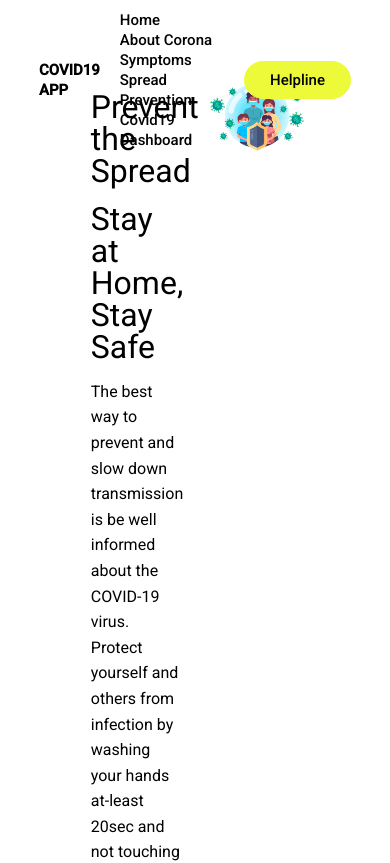
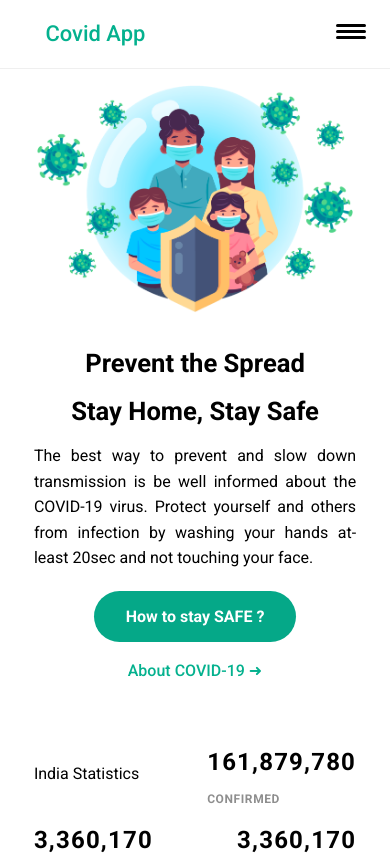
Before and after one commit to rahul2810/covid19app, an Angular app: page / in a window 390 px wide. Shown: the top 863 px of the page. Built offline with nearby package versions, Linux system fonts and the light colour scheme.

Commit message:
Progressing on site responsiveness
Navigation bar updated
Navigation bar - responsive
1st block on home is responsive

```diff
--- a/src/app/aboutcovid19/aboutcovid19.component.css
+++ b/src/app/aboutcovid19/aboutcovid19.component.css
@@ -40,20 +40,7 @@ grid-auto-rows: auto;
 section > div:nth-child(3){
 grid-column: span 2;
 }
-button{
-    padding: 1rem 2rem;
-    font-weight: bold;
-    background-color: rgba(4, 178, 217, 1);
-    color: white;
-    border: none;
-    border-radius: 3rem;
-    cursor: pointer;
-    transition: all 0.8s ease 0s;
-}
-button:hover{
-    background-color: rgba(4, 116, 141, 1);
 
-}
 img {
     background-color: #fff;
     max-width:60%;
--- a/src/app/home/home.component.css
+++ b/src/app/home/home.component.css
@@ -13,7 +13,7 @@ section > div {
     /* background-color:rgb(229, 217, 243); */
 }
 
-.block1{
+.block{
     padding: 10%;
     display: flex;
     flex-direction: column;
@@ -21,29 +21,21 @@ section > div {
     justify-content: center;
 }
 
-.block1 > h1,h2{
+.block > h1,h2{
     font-size: 2rem;
 }
 
-
+.block-innerspan {
+    display: flex;
+    justify-content: space-between;
+    align-items: center;
+    width: 350px;
+}
 
 section > div:nth-child(3){
 grid-column: span 2;
 }
-button{
-    padding: 1rem 2rem;
-    font-weight: bold;
-    background-color: rgba(4, 178, 217, 1);
-    color: white;
-    border: none;
-    border-radius: 3rem;
-    cursor: pointer;
-    transition: all 0.8s ease 0s;
-}
-button:hover{
-    background-color: rgba(4, 116, 141, 1);
 
-}
 img {
     max-width: 100%;
     height: auto;
@@ -71,3 +63,46 @@ img {
     font-size: 0.75rem;
     font-weight: 700;
 }
+
+/* Media Queries for Mobile */
+@media (max-width: 600px){
+section{
+    margin-top:15%;
+    padding: 1rem;
+    display: flex;
+    flex-direction: column;
+    justify-content: space-between;
+
+}
+.block{
+    padding: 5%;
+    display: flex;
+    flex-direction: column;
+    align-items: center;
+    justify-content: center;
+}
+.block > h1,h2{
+    font-size: 1.6rem;
+    font-weight: bold;
+
+}
+button{
+    font-size: 1rem;
+
+}
+.block-innerspan {
+    display: flex;
+    flex-direction: column;
+    justify-content: space-between;
+    align-items: center;
+}
+.block-innerspan > * {
+    margin:0.5rem;
+}
+.home_img{
+order: -1;
+}
+p{
+    text-align: justify;
+}
+}
--- a/src/app/home/home.component.html
+++ b/src/app/home/home.component.html
@@ -1,14 +1,17 @@
 <section>
-<div class="block1">
+<div class="block">
 
     <h1>Prevent the Spread</h1>
-    <h1>Stay at Home, Stay Safe</h1>
+    <h1>Stay Home, Stay Safe</h1>
     <p> The best way to prevent and slow down transmission
         is be well informed about the COVID-19 virus.
         Protect yourself and others from infection by washing your hands at-least
          20sec and not touching your face.</p>
-         <span class="mt"><a routerLink="/protect"><button>How to stay SAFE ? 🛡️</button></a>
-         <a routerLink="/about" class="ml" >About COVID-19 &#10140;</a></span>
+         <div class="block-innerspan">
+            <div><a routerLink="/protect"><button>How to stay SAFE ?</button></a></div>
+            <div><a routerLink="/about" >About COVID-19 &#10140;</a></div>
+         </div>
+
 </div>
 
 <div class="home_img">
--- a/src/app/navbar/navbar.component.css
+++ b/src/app/navbar/navbar.component.css
@@ -1,61 +1,122 @@
 
 
-li, a, button {
-
-font-weight: 500;
-font-size: 0.9375rem;
-color: black;
-text-decoration: none;
-list-style: none; /* Remove bullets */
-}
-.sticky {
-    background-color: aquamarine;
-    box-shadow: 0 3px 12px 0 rgba(0,0,0,.08);
-    transition: all 0.3s ease 0.1s;
-}
-header {
+.navbar{
     position: fixed;
     top: 0;
-    width: 100%;
+    width:100%;
     display: flex;
     justify-content: space-between;
-    align-items:center;
-    flex-direction: row;
-    /* background-color: aquamarine; */
-    list-style-type: none; /* Remove bullets */
-    padding: 10px 10%;
-    background-size: cover;
+    align-items: center;
+    background-color: #fff;
+    color: #000;
+    padding-top:0.2%;
+    padding-bottom:0.2%;
+    border-bottom: 1px solid rgba(190,190,190,.25);
+
+}
+.brand-title {
+    color: #04b18e;
+    font-size:2.6vh;
+    font-weight: 500;
+    margin: 1rem;
+    margin-left:10%;
+}
+.navbar-links ul {
+    margin: 0;
+    padding: 0;
+    display: flex;
+}
+.navbar-links li{
+    list-style: none;
+    padding: 1rem;
+}
+.navbar-links li a {
+    text-decoration: none;
+    color: rgb(129, 127, 127);
+    font-weight: 500;
+    font-size: 1.5vh;
+    line-height: 2.4rem;
+    display: block;
+    text-align: center;
+}
+.navbar-links li a:hover{
+    color:#000;
+  border-bottom: #04b18e solid 2px;
 
 
-    }
-.logo{
-    cursor: pointer;
-    font-weight: Bold;
 }
-.nav_links li {
-    display: inline-block;
-    padding: 0px 20px;
+
+.router-link-active {
+
+color: #04b18e !important;
+border-bottom: #04b18e solid 2px;
 }
-.nav_links li a {
-    transition: all 0.3s ease 0s;
-}
-.nav_links li a:hover {
-color: #0088a9;
-}
-.router-link-active{
-    color: #0088a9;
-    font-weight: bold;
-}
+
 button{
-    padding: 9px 25px;
+    color: #000;
+    margin: 1rem;
+    padding: 0.6rem 2rem;
     background-color: rgb(237, 250, 58, 1);
-    border: none;
-    border-radius: 50px;
-    cursor: pointer;
-    transition: all 0.3s ease 0s;
     border: 1px solid rgba(237, 250, 58, 1);
 }
 button:hover{
     background-color: rgba(237, 250, 58,0.8);
     border: 1px solid rgba(9, 95, 95, 0.5);
 }
+
+/* Navbar responsive CSS */
+.toggle-button {
+    position:absolute;
+    top: 1.5rem;
+    right: 1.5rem;
+    display: none;
+    flex-direction: column;
+    justify-content: space-between;
+    width: 30px;
+    height: 15px;
+}
+.toggle-button .bar {
+height: 3px;
+width: 100%;
+background-color: #000;
+border-radius: 1rem;
+}
+@media (max-width: 600px)
+{
+    .toggle-button{
+        display: flex;
+    }
+    .navbar-links{
+        display: none;
+        width: 100%;
+    }
+    .help{
+        margin: 0 auto;
+    }
+    .navbar{
+        flex-direction: column;
+        align-items: flex-start;
+        padding: 0.5rem;
+
+
+    }
+    .navbar-links ul {
+        flex-direction: column;
+        width: 100%;
+    }
+    .navbar-links li {
+        text-align: center;
+        padding: 0;
+    }
+    .navbar-links li a {
+        padding: 0.5rem 1rem;
+        font-size: 1rem;
+
+    }
+    .navbar-links.active{
+        display: flex;
+    }
+    button{
+        font-size: 1rem;
+    }
+    }
--- a/src/app/navbar/navbar.component.html
+++ b/src/app/navbar/navbar.component.html
@@ -1,14 +1,20 @@
-<header id="navbar"  #stickyMenu>
-    <li class="logo">COVID19 APP</li>
-    <nav>
-        <ul class="nav_links">
-    <li><a routerLink="/home" routerLinkActive="router-link-active">Home</a></li>
-    <li><a routerLink="/about" routerLinkActive="router-link-active">About Corona</a></li>
-    <li><a routerLink="/symptoms" routerLinkActive="router-link-active">Symptoms</a></li>
-    <li><a routerLink="/spread" routerLinkActive="router-link-active">Spread</a></li>
-    <li><a routerLink="/protect" routerLinkActive="router-link-active">Prevention</a></li>
-    <li><a routerLink="/covidash" routerLinkActive="router-link-active">Covid19 Dashboard</a></li>
-        </ul>
+    <nav class="navbar">
+        <div class="brand-title">Covid App</div>
+        <a  class="toggle-button" (click)="toggleNav();">
+            <span class="bar"></span>
+            <span class="bar"></span>
+            <span class="bar"></span>
+        </a>
+        <div class="navbar-links" [class.active]="active">
+            <ul>
+                <li><a routerLink="/home" routerLinkActive="router-link-active" (click)="toggleNav();">Home</a></li>
+                <li><a routerLink="/about" routerLinkActive="router-link-active" (click)="toggleNav();">About Corona</a></li>
+                <li><a routerLink="/symptoms" routerLinkActive="router-link-active" (click)="toggleNav();">Symptoms</a></li>
+                <li><a routerLink="/spread" routerLinkActive="router-link-active" (click)="toggleNav();">Spread</a></li>
+                <li><a routerLink="/protect" routerLinkActive="router-link-active" (click)="toggleNav();">Prevention</a></li>
+                <li><a routerLink="/covidash" routerLinkActive="router-link-active" (click)="toggleNav();">Covid19 Dashboard</a></li>
+                <a class="help"><button (click)="openDialog()">Helpline</button></a>
+            </ul>
+        </div>
+
     </nav>
-<a class="help"><button (click)="openDialog()">Helpline</button></a>
-</header>
--- a/src/app/navbar/navbar.component.ts
+++ b/src/app/navbar/navbar.component.ts
@@ -18,18 +18,14 @@ export class NavbarComponent implements OnInit {
     dialogConfig.width = "100%";
     this.dialogRef.open(HelplineComponent,dialogConfig);
   }
-
-
-
-  @HostListener('window:scroll', ['$event'])
-  onWindowScroll(e) {
-     if (window.pageYOffset > 60) {
-       let element = document.getElementById('navbar');
-       element.classList.add('sticky');
-     } else {
-      let element = document.getElementById('navbar');
-        element.classList.remove('sticky');
+ active: boolean = false;
+  toggleNav(){
+    if(!this.active)
+     { this.active = true;}
+     else{
+       this.active = false;
      }
   }
 
+
 }
--- a/src/app/protect/protect.component.css
+++ b/src/app/protect/protect.component.css
@@ -57,20 +57,7 @@ section > *:nth-child(3) /*Future Note: As the second element will be the descri
 section > div:nth-child(3){
 grid-column: span 2;
 }
-button{
-    padding: 1rem 2rem;
-    font-weight: bold;
-    background-color: rgba(4, 178, 217, 1);
-    color: white;
-    border: none;
-    border-radius: 3rem;
-    cursor: pointer;
-    transition: all 0.8s ease 0s;
-}
-button:hover{
-    background-color: rgba(4, 116, 141, 1);
 
-}
 img {
     background-color: #fff;
     max-width: 40%;
--- a/src/app/spread/spread.component.css
+++ b/src/app/spread/spread.component.css
@@ -55,20 +55,7 @@ section > *:nth-child(2) /*Future Note: As the second element will be the descri
 section > div:nth-child(3){
 grid-column: span 2;
 }
-button{
-    padding: 1rem 2rem;
-    font-weight: bold;
-    background-color: rgba(4, 178, 217, 1);
-    color: white;
-    border: none;
-    border-radius: 3rem;
-    cursor: pointer;
-    transition: all 0.8s ease 0s;
-}
-button:hover{
-    background-color: rgba(4, 116, 141, 1);
 
-}
 img {
     background-color: #fff;
     max-width: 50%;
--- a/src/app/symptoms/symptoms.component.css
+++ b/src/app/symptoms/symptoms.component.css
@@ -45,20 +45,7 @@ section{
     align-items: center;
     }
 
-    button{
-        padding: 1rem 2rem;
-        font-weight: bold;
-        background-color: rgba(4, 178, 217, 1);
-        color: white;
-        border: none;
-        border-radius: 3rem;
-        cursor: pointer;
-        transition: all 0.8s ease 0s;
-    }
-    button:hover{
-        background-color: rgba(4, 116, 141, 1);
 
-    }
     img {
         background-color: #fff;
         max-width:60%;
--- a/src/styles.css
+++ b/src/styles.css
@@ -1,6 +1,7 @@
 /* You can add global styles to this file, and also import other style files */
 
-@import url('https://fonts.googleapis.com/css2?family=Roboto&display=swap');
+@import url('https://fonts.googleapis.com/css2?family=Roboto:wght@300;400;700;900&display=swap');
+
 *{
     font-family: 'Roboto', sans-serif;
     box-sizing: border-box;
@@ -11,17 +12,39 @@
 p{
     font-size: 1rem;
 }
+a{
+    font-size: 1rem;
+    font-weight: 500;
+}
 html, body { height: 100%; }
 body { margin: 0; font-family: Roboto, "Helvetica Neue", sans-serif; }
 section a{
     text-decoration: none;
-    color: #007bff;
-    transition: all 0.8s ease 0s;
+    color: #04b18e;
+
     /* font-weight: bold; */
 }
+
 section a:hover{
-    color: #044c99;
+    color: rgb(3, 84, 102);
 }
+button{
+    font-weight: bold;
+    background-color: #05a888;
+    padding: 1rem 2rem;
+    color: white;
+    border: none;
+    border-radius: 3rem;
+    cursor: pointer;
+    transition: all 0.8s ease 0s;
+}
+button:hover{
+    background-color: #048168;
+
+}
+
+
+
 .grey{
     color:rgba(128, 128, 128, 0.89);
 }
```
